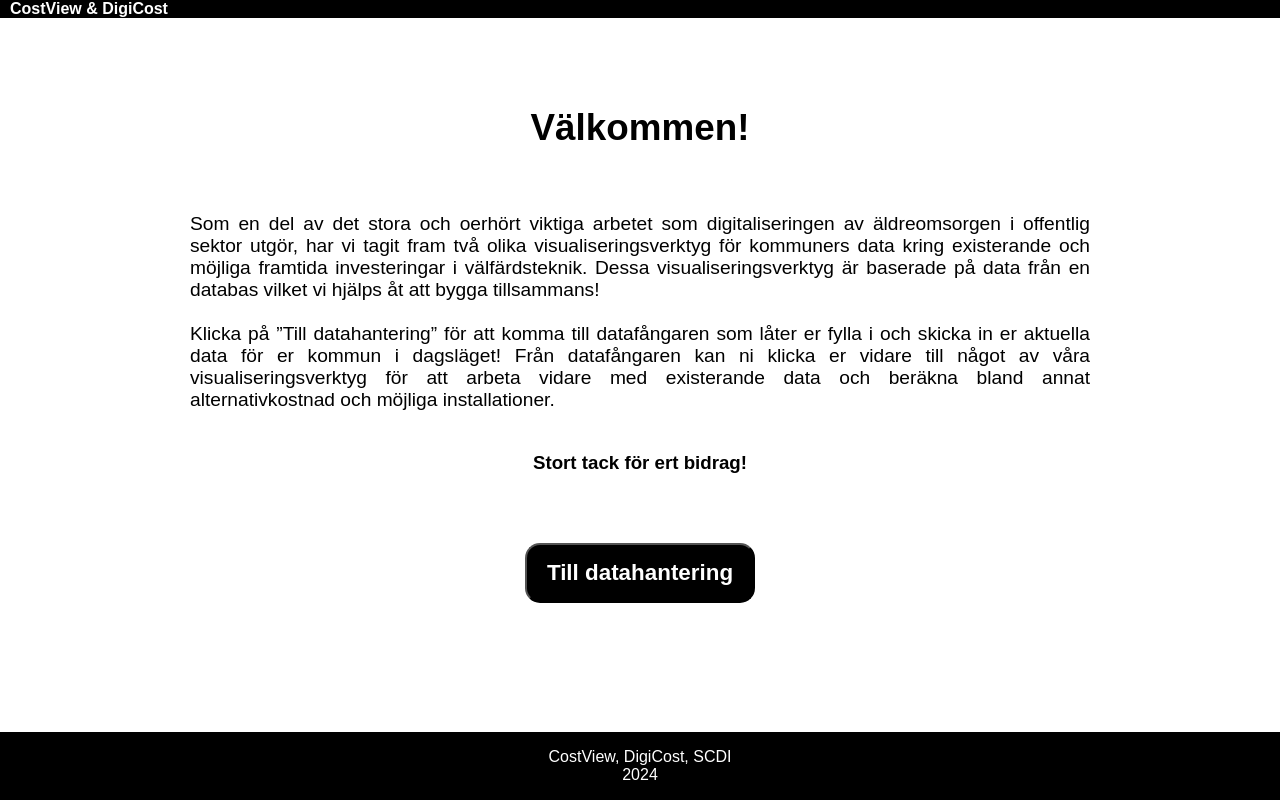
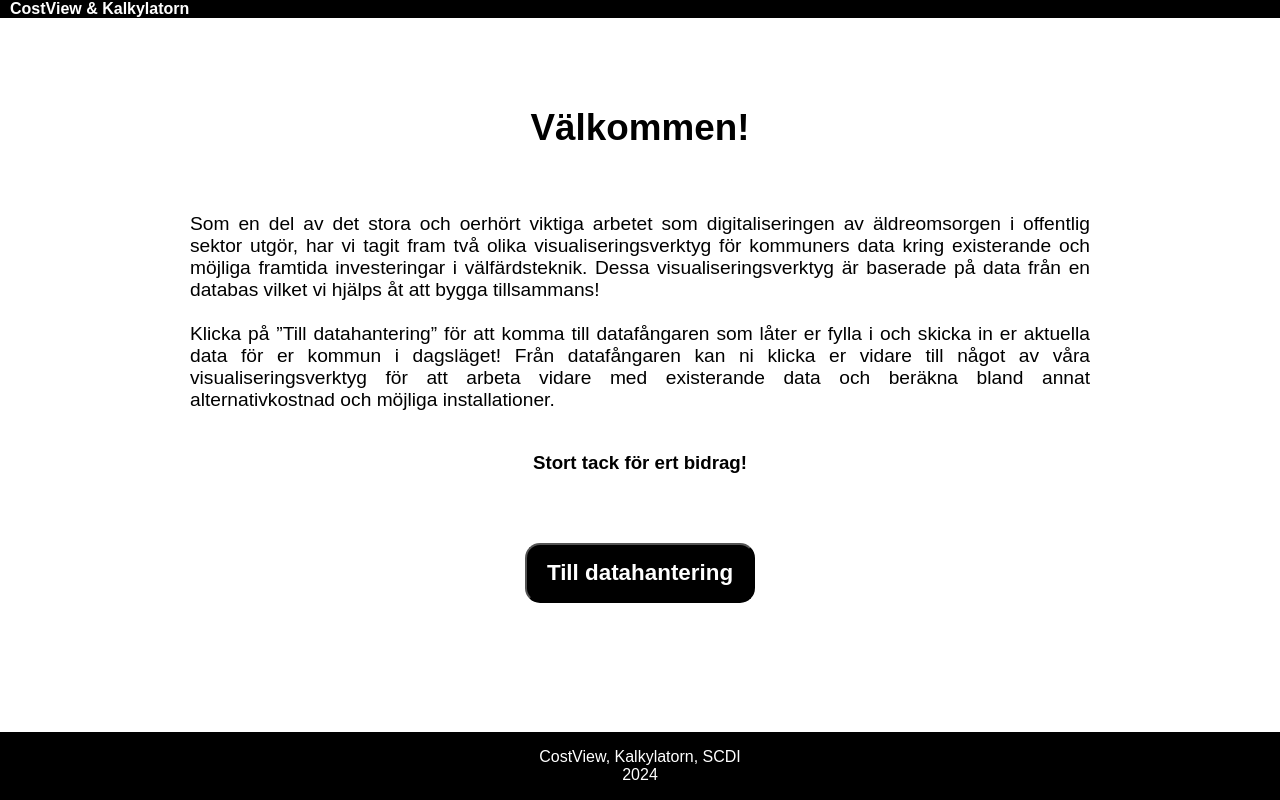
Before and after one commit to Antpapa99/TIG335_Alternativkostnader, a Django app: page / in a window 1280 px wide. Run offline with Django 5.2, Linux system fonts and the light colour scheme.

Commit message:
name changes

```diff
--- a/alternativkostnaderApp/templates/index.html
+++ b/alternativkostnaderApp/templates/index.html
@@ -10,7 +10,7 @@
 <body class="body">
     <main class="main">
         <header class="navbar">
-            <p id="gruppnamn">CostView & DigiCost</p>
+            <p id="gruppnamn">CostView & Kalkylatorn</p>
         </header>
 
         <div id="textbody">
@@ -33,7 +33,7 @@
 
     <footer class="footersect">
         <p>
-            CostView, DigiCost, SCDI
+            CostView, Kalkylatorn, SCDI
             <br>
             2024
         </p>
```
